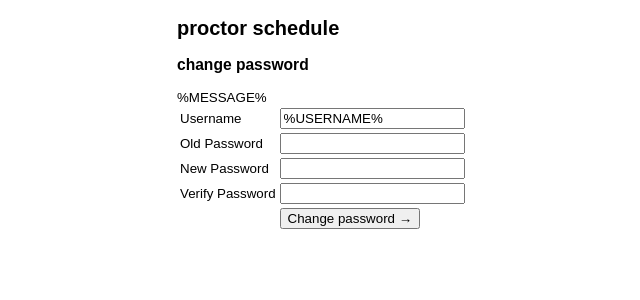
After one commit to le1ca/sched-app, a PHP site: page /static/change_pw.html in a window 1280 px wide. The commit adds this page. Shown: the top 300 px of the page, without its empty margins (263-903 px from the left). Run offline with PHP 8.4, Linux system fonts and the light colour scheme.

Commit message:
restructuring

```diff
--- /dev/null
+++ b/static/change_pw.html
@@ -0,0 +1,48 @@
+<!DOCTYPE html>
+<html>
+<head>
+    <title>Proctor Scheduling :: Change password</title>
+    <style type='text/css'>
+        body{
+            font-size:10pt;
+            font-family:Arial, sans-serif;
+            width:400px;
+            margin:auto;
+        }
+
+        p.msg{
+            color:#a00000;
+            font-weight:bold;
+        }
+    </style>
+</head>
+<body>
+    <h2>proctor schedule</h2>
+    <h3>change password</h3>
+    %MESSAGE%
+    <form action="./?change_pw" method="post">
+        <table>
+            <tr>
+                <td>Username</td>
+                <td><input name="username" readonly="readonly" value="%USERNAME%"/></td>
+            </tr>
+            <tr>
+                <td>Old Password</td>
+                <td><input name="password_old" type="password"/></td>
+            </tr>
+            <tr>
+                <td>New Password</td>
+                <td><input name="password_new" type="password"/></td>
+            </tr>
+            <tr>
+                <td>Verify Password</td>
+                <td><input name="password_ver" type="password"/></td>
+            </tr>
+            <tr>
+                <td>&nbsp;</td>
+                <td><input type='submit' value="Change password &rarr;"/></td>
+            </tr>
+        </table>
+    </form>
+</body>
+</html>
--- a/login.html
+++ b/static/login.html
@@ -9,11 +9,17 @@
             width:400px;
             margin:auto;
         }
+
+        p.msg{
+            color:#a00000;
+            font-weight:bold;
+        }
     </style>
 </head>
 <body>
     <h2>proctor schedule</h2>
     <h3>log in</h3>
+    %MESSAGE%
     <form action="./" method="post">
         <table>
             <tr>
```
Also changed, not shown: calendar_class.php (deleted, +0 -10 lines), classes/database_class.php (renamed from sql_class.php, +7 -1 lines), classes/session_class.php (renamed from session_class.php, +13 -6 lines), include/functions.inc.php (added, +12 -0 lines), index.php (+56 -11 lines), sql_globals.inc.php (added, +8 -0 lines).
